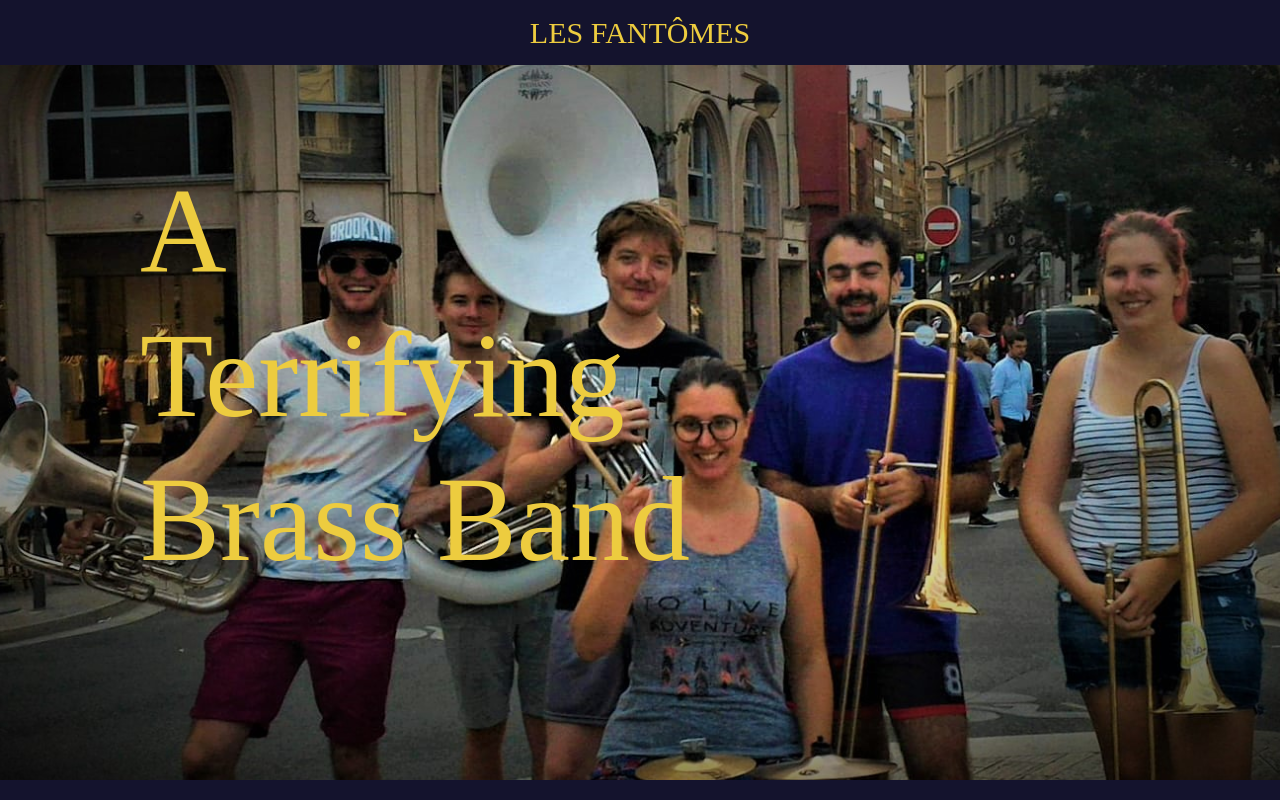
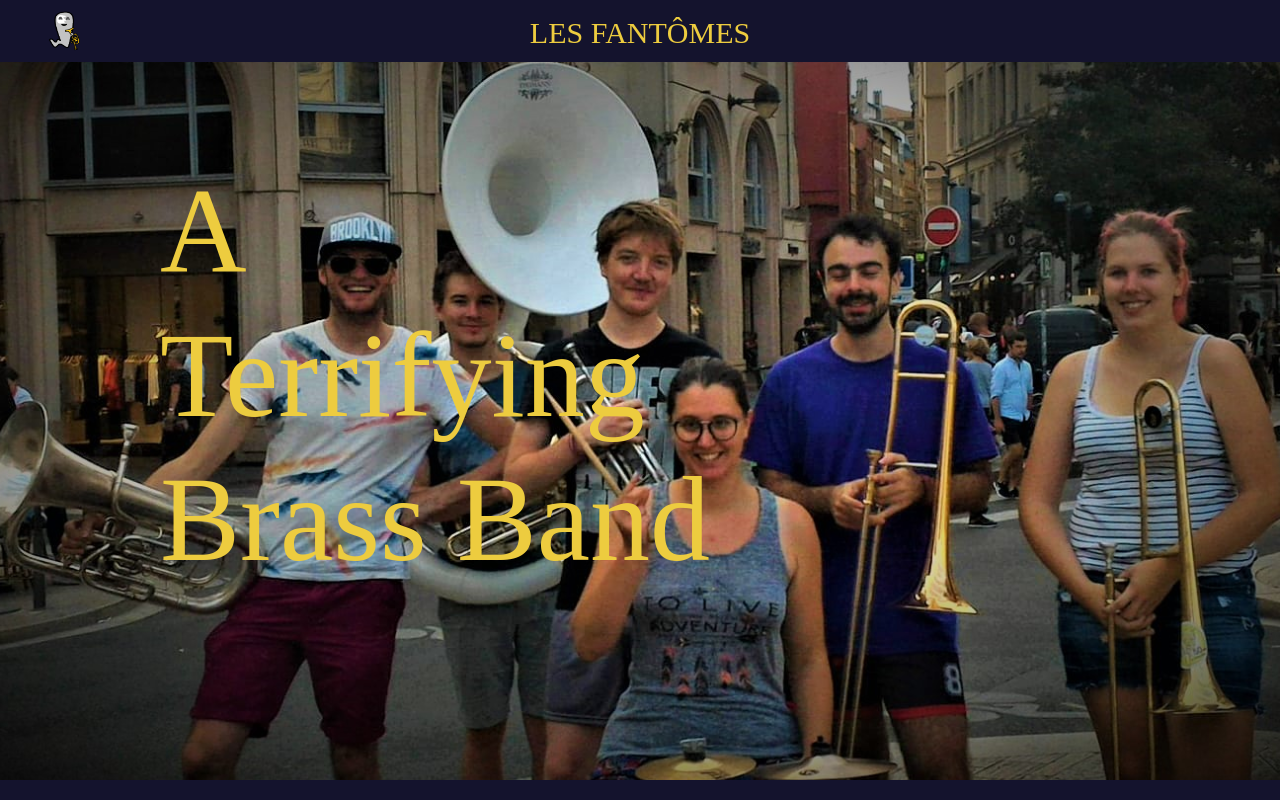
Before and after one commit to CyrilLOME2/fantomes-website, a plain HTML site: page index.html in a window 1280 px wide. Shown: the top 800 px of the page. Drawn offline with nearby package versions, Linux system fonts and the light colour scheme; a web font is replaced by a local one.

Commit message:
icon header

```diff
--- a/index.html
+++ b/index.html
@@ -11,7 +11,8 @@
 <body>
   <div id="header">
     <div class="header-content">
-      <span>LES FANTÔMES</span>
+      <a href="index.html" class="logo-link"><img class="logo" src="img/logo.png"></a>
+      <span class="site-title">LES FANTÔMES</span>
     </div>
   </div>
 
--- a/style.css
+++ b/style.css
@@ -109,6 +109,19 @@ dark #22332D
     font-size: 30px;
     font-family: 'Lacquer';
     line-height: 1.5em;
+    display: flex;
+    flex-flow: row nowrap;
+    height: 1.4em;
+}
+
+.site-title {
+    flex-basis: 80%;
+}
+
+.logo-link {
+    cursor: pointer;
+    height: 100%;
+    flex-basis: 10%;
 }
 
 /* ------------------------------------------------------------------
@@ -137,6 +150,7 @@ section .section-content {
     position: absolute;
     top: 20%;
     line-height: 1.2em;
+    padding: 0 20px;
 }
 
 /* ----------- About-Us SECTION STYLE ----------- */
@@ -203,7 +217,7 @@ span.next a:hover {
  ------------------------------------------------------------------ */
 
  #footer {
-     font-family: 'Special Elite';
+    font-family: 'Special Elite';
     position: relative;
     left: 0;
     bottom: 0;
@@ -265,3 +279,7 @@ span.next a:hover {
     margin-left: auto;
     margin-right: auto;
 }
+
+.logo {
+    height: 100%;
+}
```
